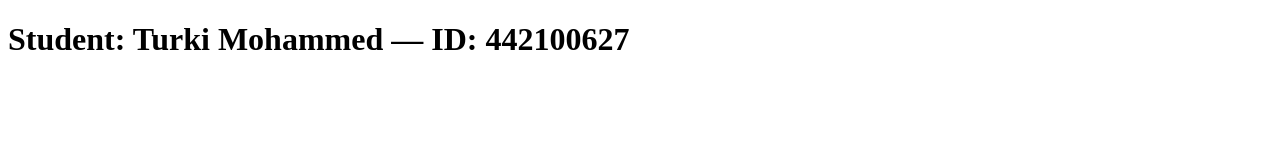
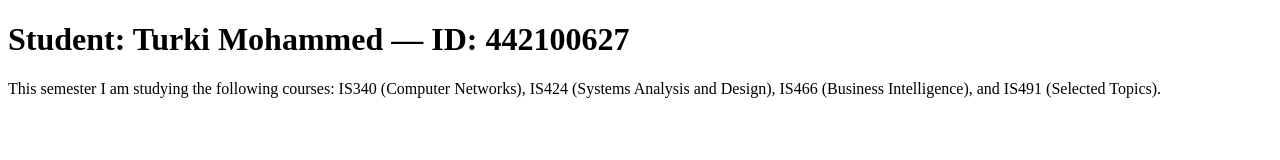
Before and after one commit to 442100627/web-lab-01, a plain HTML site: page index.html in a window 1280 px wide. Drawn offline with Linux system fonts and the light colour scheme.

Commit message:
Added paragraph about courses

```diff
--- a/index.html
+++ b/index.html
@@ -6,5 +6,10 @@
 </head>
 <body>
   <h1>Student: Turki Mohammed — ID: 442100627</h1>
+  <p>
+    This semester I am studying the following courses:
+    IS340 (Computer Networks), IS424 (Systems Analysis and Design),
+    IS466 (Business Intelligence), and IS491 (Selected Topics).
+  </p>
 </body>
 </html>
```
